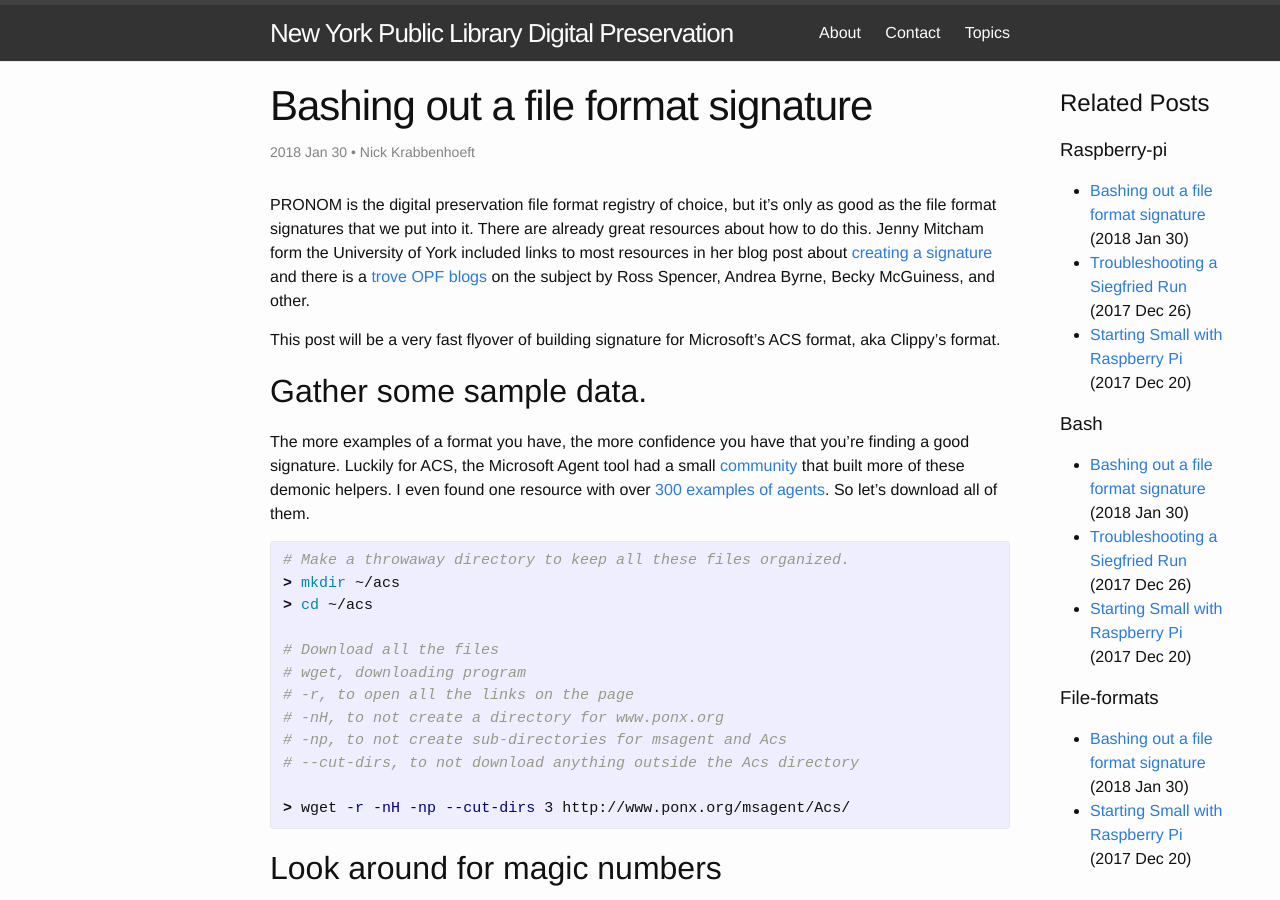
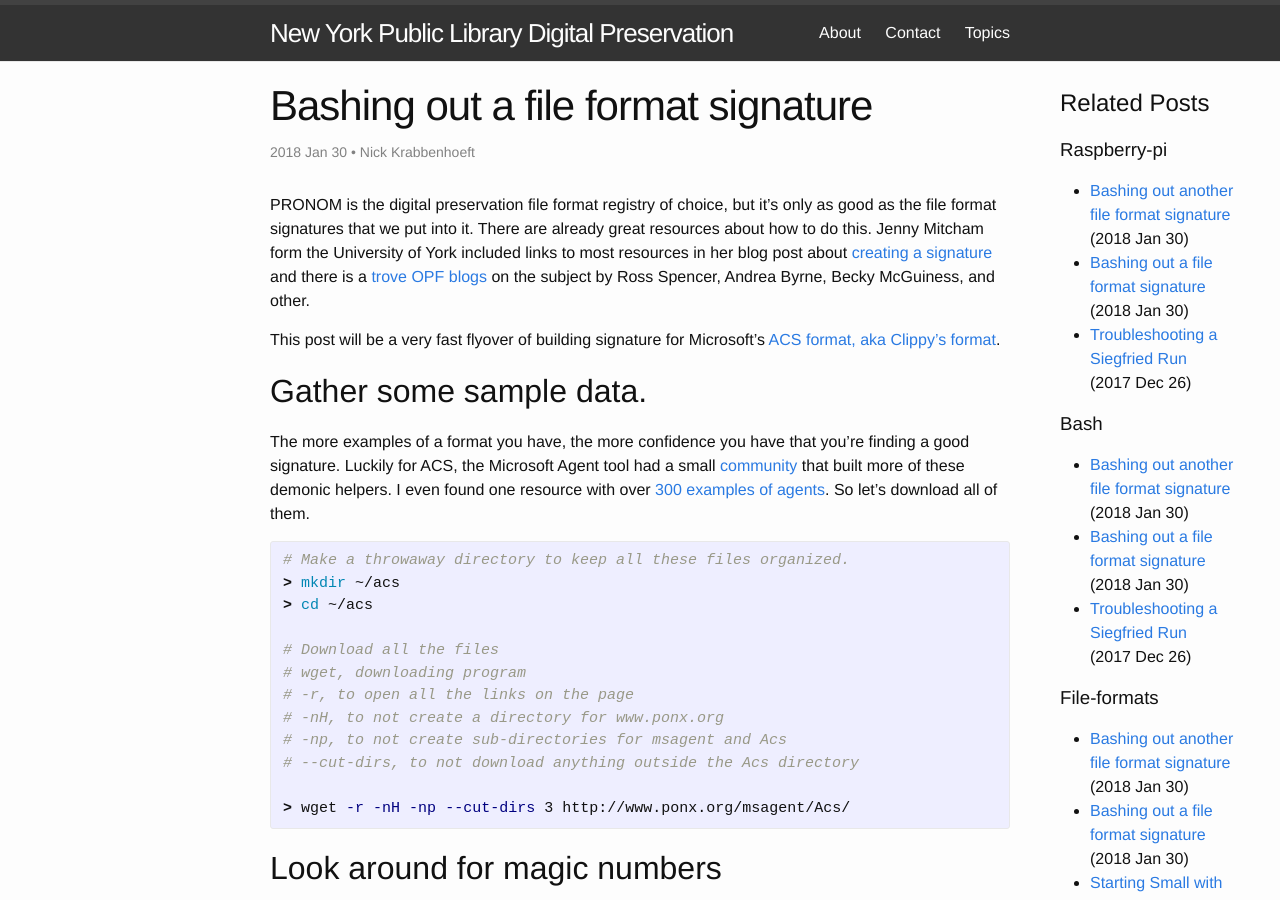
Before and after one commit to NYPL/digpres, a Jekyll site: the page built from _posts/2018-01-30-bashing-out-a-file-format-signature.markdown, in a window 1280 px wide and 900 px high. Built offline with Jekyll 4.4.1, drawn with Linux system fonts in a browser that asks for light colours; part of the change alters nothing that is shown.

Commit message:
post about acf, aac, and ole extraction

```diff
--- a/_posts/2018-01-30-bashing-out-a-file-format-signature.markdown
+++ b/_posts/2018-01-30-bashing-out-a-file-format-signature.markdown
@@ -8,7 +8,7 @@ author: Nick Krabbenhoeft
 
 PRONOM is the digital preservation file format registry of choice, but it's only as good as the file format signatures that we put into it. There are already great resources about how to do this. Jenny Mitcham form the University of York included links to most resources in her blog post about [creating a signature](http://digital-archiving.blogspot.com/2016/08/my-first-file-format-signature.html) and there is a [trove OPF blogs](http://openpreservation.org/knowledge/blogs/topic/format-identification/) on the subject by Ross Spencer, Andrea Byrne, Becky McGuiness, and other.
 
-This post will be a very fast flyover of building signature for Microsoft's ACS format, aka Clippy's format.
+This post will be a very fast flyover of building signature for Microsoft's [ACS format, aka Clippy's format](https://en.wikipedia.org/wiki/Office_Assistant).
 
 ## Gather some sample data.
 
--- /dev/null
+++ b/_posts/2018-01-31-bashing-out-another-file-format-signature.markdown
@@ -0,0 +1,104 @@
+---
+layout: post
+title:  "Bashing out another file format signature"
+date:   2018-01-30 10:00:00 -0400
+categories: raspberry-pi bash file-formats
+author: Nick Krabbenhoeft
+---
+
+In the [last post](/2018/01/30/bashing-out-a-file-format-signature.html), I used some bash tools to derive a file format signature for the ACS format used to store [Clippy](https://en.wikipedia.org/wiki/Office_Assistant). During that analysis, 32 of the files had an OLE format signature, 0xD0CF11E0A1B11AE1.
+
+Also known as the Compound File Binary Format, OLE was used as a structure for many different formats from software like 97-2003 Microsoft Office, SPSS, Minitab, and Caseware. It was also used to package the animations and character data used for Microsoft Agents.
+
+On [this documentation page](https://msdn.microsoft.com/en-us/library/aa227515.aspx), you can see the three formats Microsoft used for agents: ACS, ACF, and AAC. The ACS can store the entire character, but Microsoft also wanted to allow people to build websites and network applications with Agents. ACF and AAC made this easier since an application would only have to download the character data and animations it needed. On the other hand, Clippy.ACS took 6+ minutes to download over a 56k modem.
+
+Examples of ACF and AAC are actually difficult to find on the web. Microsoft used to host them at locations like http://agent.microsoft.com/agent2/chars/genie/genie.acf. As far as I can tell, all of these resources are now down and weren't collected by a web archive. However, the OLE files from http://www.ponx.org/msagent/Acs/ have some promise.
+
+{% highlight bash %}
+# Show bytes 1152-1212 from wade.acs
+# tail, print the end of the data stream
+# -c +1152, limits to starting at byte 1152
+
+# head -c 160, print the first 160 bytes of the tail
+
+# xxd show the hexcode of the bytes
+
+> tail -c +1152 wade.acs | head -c 160 | xxd
+
+0000000: 0063 0068 0061 0072 002e 0061 0063 0066  .c.h.a.r...a.c.f
+0000010: 0000 0000 0000 0000 0000 0000 0000 0000  ................
+0000020: 0000 0000 0000 0000 0000 0000 0000 0000  ................
+0000030: 0000 0000 0000 0000 0000 0000 0000 0000  ................
+0000040: 0012 0002 00ff ffff ffff ffff ffff ffff  ................
+0000050: ff00 0000 0000 0000 0000 0000 0000 0000  ................
+0000060: 0000 0000 0000 0000 0000 0000 0000 0000  ................
+0000070: 0000 0000 0000 0000 00e4 0300 0000 0000  ................
+0000080: 0061 006e 0069 006d 0031 002e 0061 0061  .a.n.i.m.1...a.a
+0000090: 0066 0000 0000 0000 0000 0000 0000 0000  .f..............
+{% endhighlight %}
+
+This OLE file has at least one ACF file and AAF file embedded in it. The trick is extracting these files from inside the OLE file.
+
+## Collect all the OLE files from ponx
+
+Honestly, I would probably use python for this, but it was a fun exercise to work out as a shell-scripting 'one-liner'. There should be 33 files in there.
+
+{% highlight bash %}
+# Make a directory to store the OLE files
+mkdir ole
+
+# Find OLE files based on their first 2 bytes
+# for ...;, open a for loop
+# file in *.[aA][cC][sS], on each loop process one acs or ACS file
+# do ...;, the loop
+# bytes=$(head -c 2 $file);, store first two bytes in variable, byte
+# test $bytes != 'ë', test if first bytes are not ë, which are true ACS files
+# && cp $file ole, if first two bytes are not ë, copy file to ole folder
+# done, finish loop
+>for file in *.[aA][cC][sS]; do bytes=$(head -c 2 $file); test $bytes != 'ë' && cp $file ole; done
+
+# Check out OLE ACS files
+> ls ole
+{% endhighlight %}
+
+
+## Extract ACF and AAC files from OLE
+
+This requires some tools that can read the OLE format. Since it is the basis of the 97-2003 Office formats, there's already a very good Java library to manipulate the formats, Apache POI. Even better, Ross Spencer wrote a nice command-line tool with the Java library to extract the files.
+
+
+
+{% highlight bash %}
+# Install python java wrapper jython
+sudo apt-get install jython
+
+# Download the Apache POI library
+wget http://apache.mirrors.ionfish.org/poi/release/bin/poi-bin-3.17-20170915.tar.gz
+tar -xzf poi-bin-3.17-20170915.tar.gz
+
+# Download Ross Spencer's OLE tool
+git clone git@github.com:exponential-decay/ole2-re-combiner.git
+
+# Create folder for extracted files
+mkdir extracted
+
+# Extract all files from the ACS files
+# jython, run jython
+# -Dpython.path=poi-3.17/poi-3.17.jar, using the POI library
+# ole2-re-combiner/ole2recombiner.py, and Ross's Python script
+# --extract $file, extract files out of OLE
+for file in ole/*; do jython -Dpython.path=poi-3.17/poi-3.17.jar ole2-re-combiner/ole2recombiner.py --extract $file; done
+{% endhighlight %}
+
+## Find signatures for ACF and AAC files
+
+The ole folder should be filled with subfolders now, each with the extracted ACF and AAC files. Follow the same process as the [post on the ACS files](/2018/01/30/bashing-out-a-file-format-signature.html) to analyze them for magic numbers. You can use a small tweak to peak into all the subdirectories with one command.
+
+{% highlight bash %}
+# Display first 16 bytes of each ACF file
+# ole/*/*.acf, all files in subdirectories of ole that have the acf extension
+
+> head -c 16 -q ole/*/*.acf | xxd
+{% endhighlight %}
+
+I ended up with 0x1F000100 for AAF and 0xC1ABCDAB for ACF, although I'm doing a little more research before submitting these to PRONOM.
```
